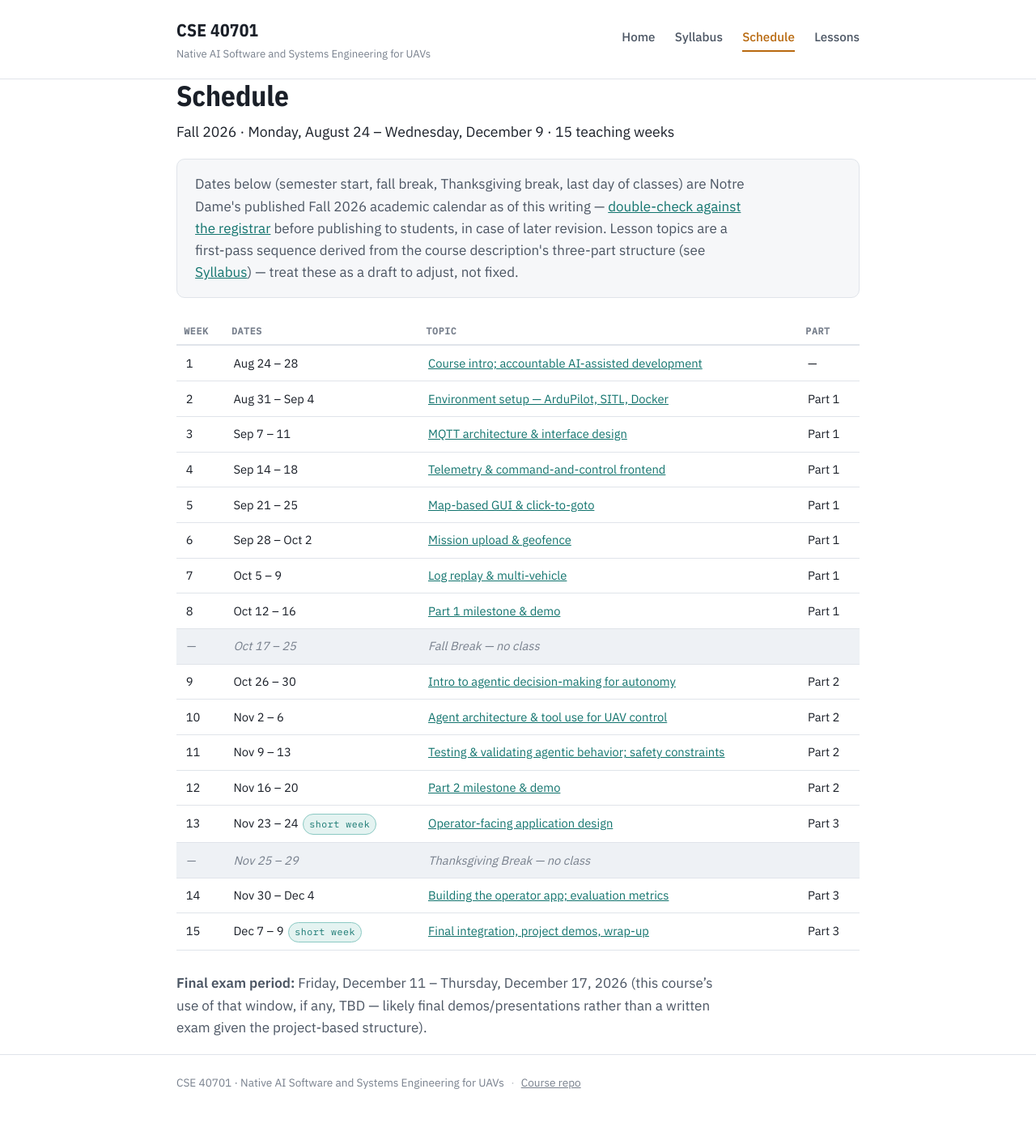
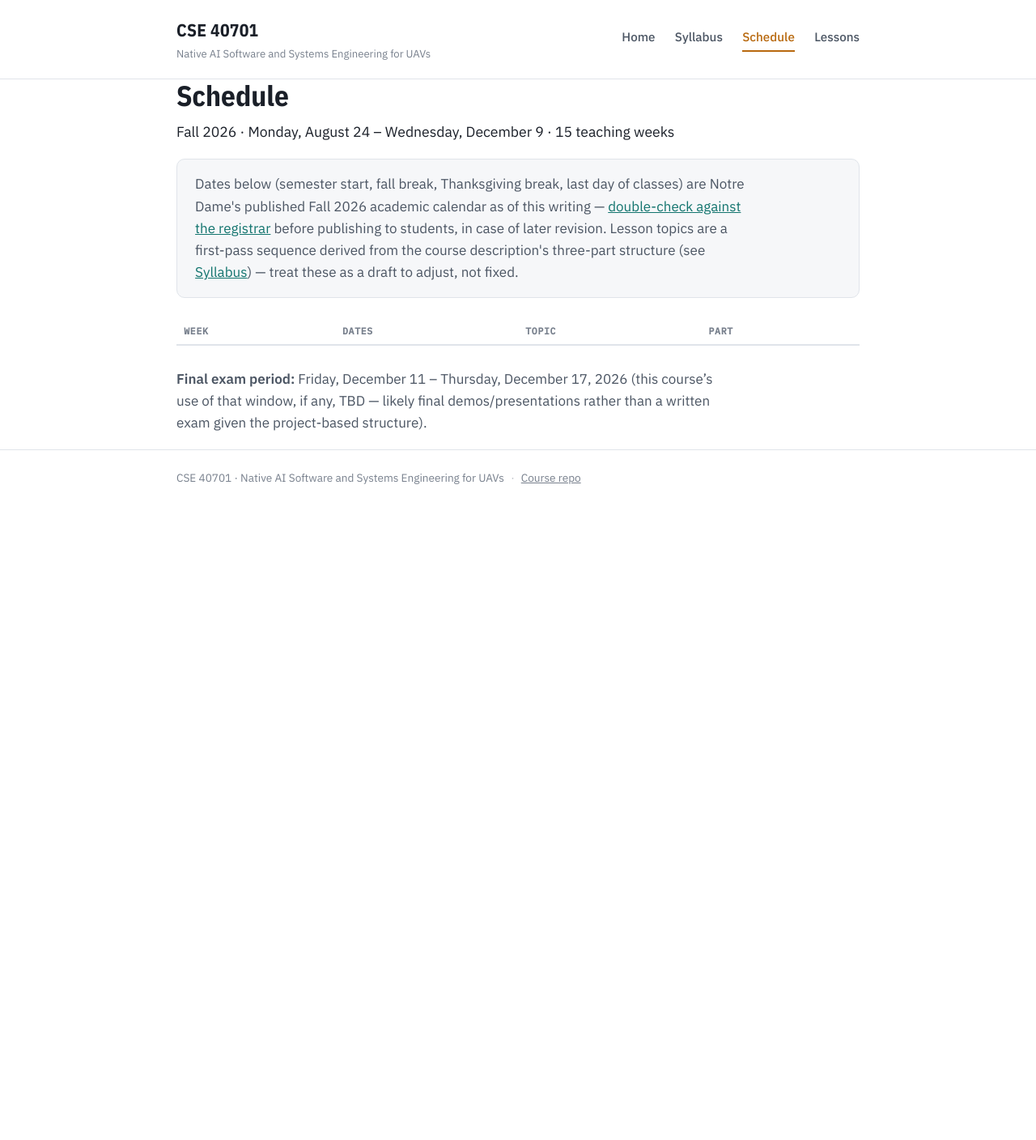
Before and after one commit to JaneClelandHuang/uav-native-ai, a Jekyll site: the page built from schedule.md, in a window 1280 px wide. Shown: the whole page at 81% size. Built offline with Jekyll 4.4.1, drawn with Linux system fonts in a browser that asks for light colours; after the commit the page ends 900 px from its top, so only the background shows below that.

Commit message:
Update schedule with blank lesson topics and dates

```diff
--- a/schedule.md
+++ b/schedule.md
@@ -22,23 +22,7 @@ three-part structure (see <a href="{{ '/syllabus.html' | relative_url }}">Syllab
 <tr><th class="week-cell">Week</th><th>Dates</th><th>Topic</th><th>Part</th></tr>
 </thead>
 <tbody>
-<tr><td class="week-cell">1</td><td>Aug 24 – 28</td><td><a href="{{ '/lessons/lesson-01.html' | relative_url }}">Course intro; accountable AI-assisted development</a></td><td>—</td></tr>
-<tr><td class="week-cell">2</td><td>Aug 31 – Sep 4</td><td><a href="{{ '/lessons/lesson-02.html' | relative_url }}">Environment setup — ArduPilot, SITL, Docker</a></td><td>Part 1</td></tr>
-<tr><td class="week-cell">3</td><td>Sep 7 – 11</td><td><a href="{{ '/lessons/lesson-03.html' | relative_url }}">MQTT architecture &amp; interface design</a></td><td>Part 1</td></tr>
-<tr><td class="week-cell">4</td><td>Sep 14 – 18</td><td><a href="{{ '/lessons/lesson-04.html' | relative_url }}">Telemetry &amp; command-and-control frontend</a></td><td>Part 1</td></tr>
-<tr><td class="week-cell">5</td><td>Sep 21 – 25</td><td><a href="{{ '/lessons/lesson-05.html' | relative_url }}">Map-based GUI &amp; click-to-goto</a></td><td>Part 1</td></tr>
-<tr><td class="week-cell">6</td><td>Sep 28 – Oct 2</td><td><a href="{{ '/lessons/lesson-06.html' | relative_url }}">Mission upload &amp; geofence</a></td><td>Part 1</td></tr>
-<tr><td class="week-cell">7</td><td>Oct 5 – 9</td><td><a href="{{ '/lessons/lesson-07.html' | relative_url }}">Log replay &amp; multi-vehicle</a></td><td>Part 1</td></tr>
-<tr><td class="week-cell">8</td><td>Oct 12 – 16</td><td><a href="{{ '/lessons/lesson-08.html' | relative_url }}">Part 1 milestone &amp; demo</a></td><td>Part 1</td></tr>
-<tr class="break-row"><td class="week-cell">—</td><td>Oct 17 – 25</td><td colspan="2">Fall Break — no class</td></tr>
-<tr><td class="week-cell">9</td><td>Oct 26 – 30</td><td><a href="{{ '/lessons/lesson-09.html' | relative_url }}">Intro to agentic decision-making for autonomy</a></td><td>Part 2</td></tr>
-<tr><td class="week-cell">10</td><td>Nov 2 – 6</td><td><a href="{{ '/lessons/lesson-10.html' | relative_url }}">Agent architecture &amp; tool use for UAV control</a></td><td>Part 2</td></tr>
-<tr><td class="week-cell">11</td><td>Nov 9 – 13</td><td><a href="{{ '/lessons/lesson-11.html' | relative_url }}">Testing &amp; validating agentic behavior; safety constraints</a></td><td>Part 2</td></tr>
-<tr><td class="week-cell">12</td><td>Nov 16 – 20</td><td><a href="{{ '/lessons/lesson-12.html' | relative_url }}">Part 2 milestone &amp; demo</a></td><td>Part 2</td></tr>
-<tr><td class="week-cell">13</td><td>Nov 23 – 24<span class="tag" style="margin-left:0.5em;">short week</span></td><td><a href="{{ '/lessons/lesson-13.html' | relative_url }}">Operator-facing application design</a></td><td>Part 3</td></tr>
-<tr class="break-row"><td class="week-cell">—</td><td>Nov 25 – 29</td><td colspan="2">Thanksgiving Break — no class</td></tr>
-<tr><td class="week-cell">14</td><td>Nov 30 – Dec 4</td><td><a href="{{ '/lessons/lesson-14.html' | relative_url }}">Building the operator app; evaluation metrics</a></td><td>Part 3</td></tr>
-<tr><td class="week-cell">15</td><td>Dec 7 – 9<span class="tag" style="margin-left:0.5em;">short week</span></td><td><a href="{{ '/lessons/lesson-15.html' | relative_url }}">Final integration, project demos, wrap-up</a></td><td>Part 3</td></tr>
+
 </tbody>
 </table>
 </div>
```
